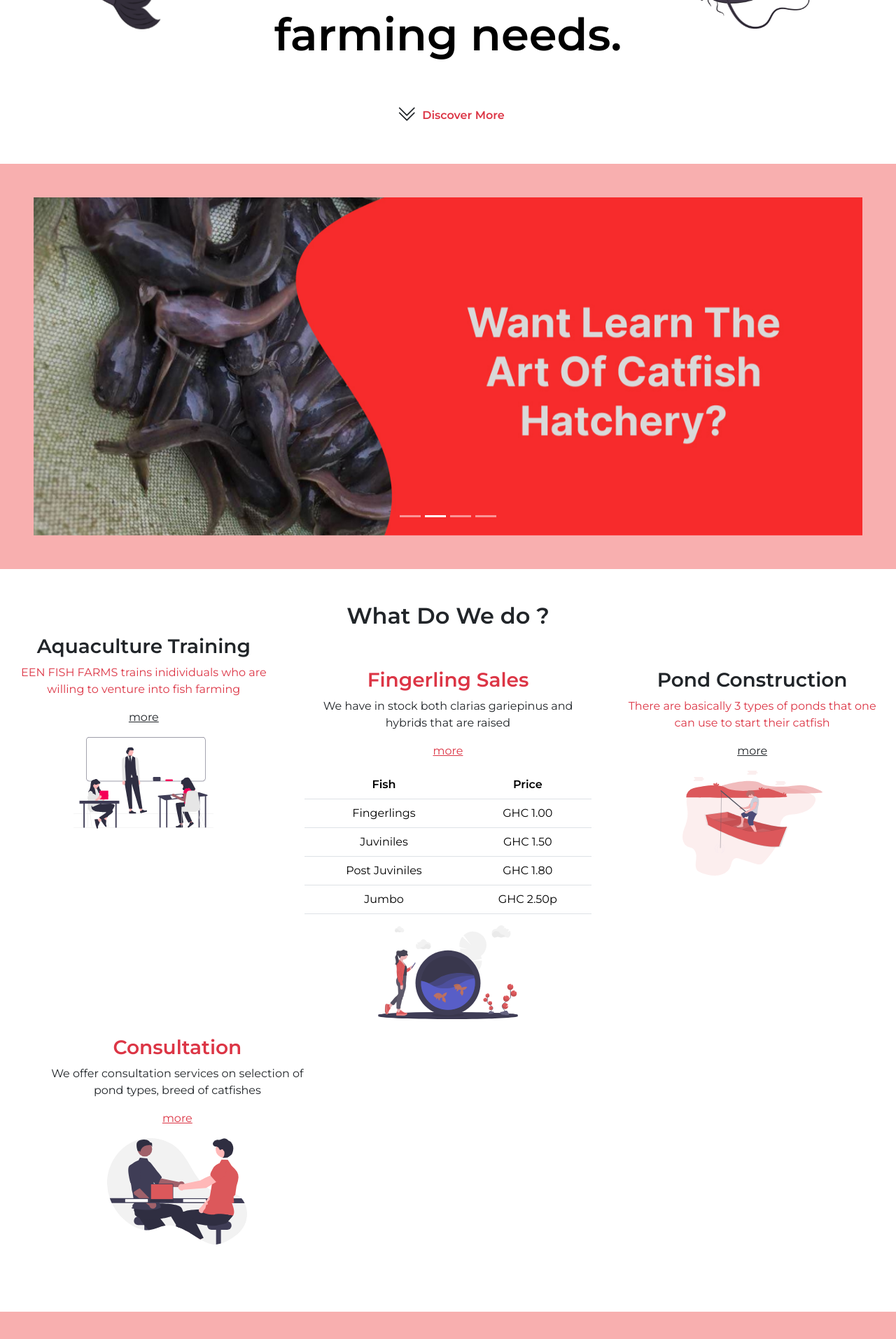
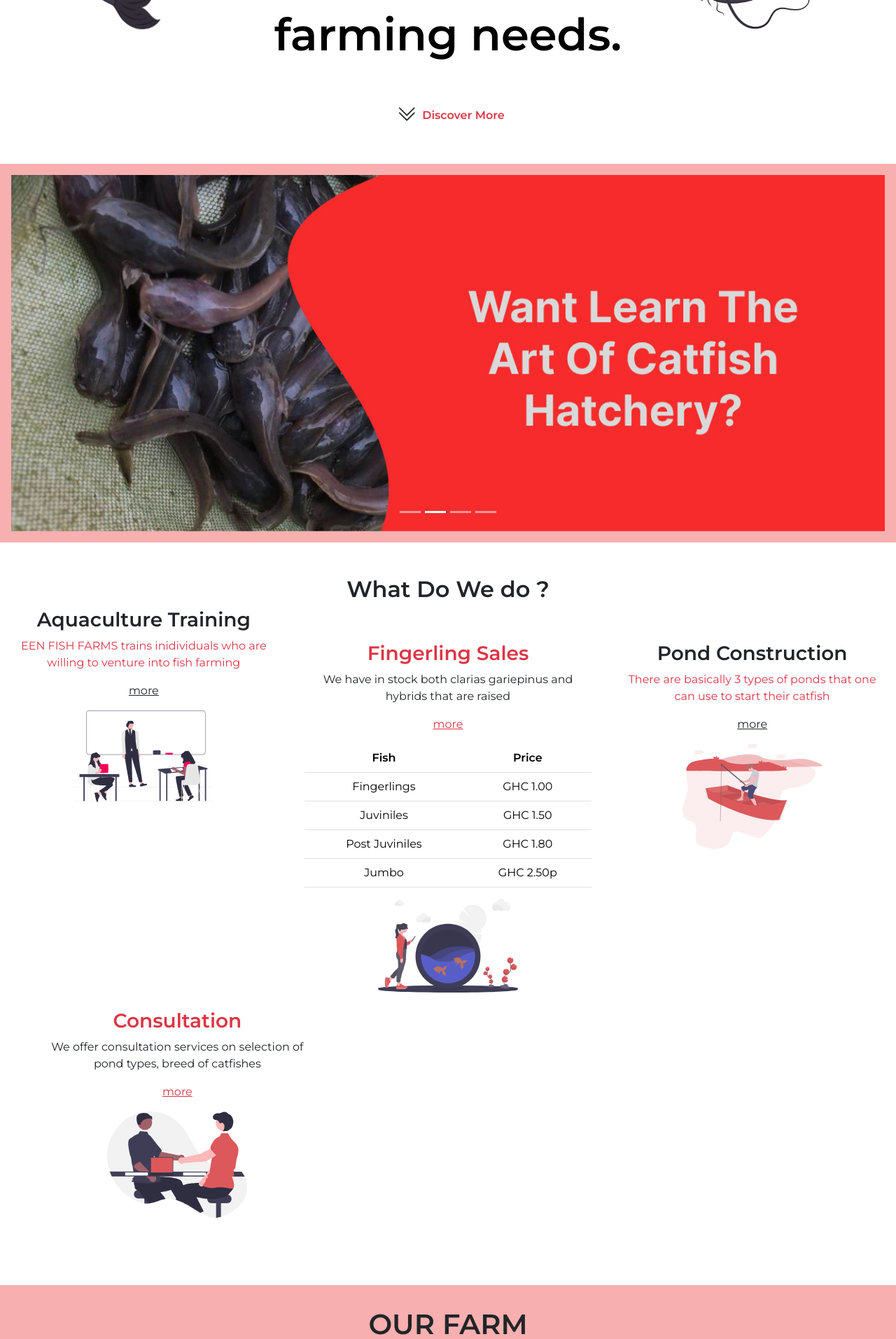
Before and after one commit to chiefportable/enn_new, a Jekyll site: the page built from index.html, in a window 1280 px wide. Shown: the part 357-2270 px from the top of the page at 70% size. Built offline with Jekyll 4.4.1, drawn with Linux system fonts in a browser that asks for light colours; nearby versions of some CDN libraries.

Commit message:
UPDATE landing page carousel work

```diff
--- a/_includes/upcomming/carousel.html
+++ b/_includes/upcomming/carousel.html
@@ -1,15 +1,15 @@
-<div class="p-5 my-5">
+<div class="p-3 my-5">
     <div id="carouselExampleDark" class="carousel slide" data-bs-ride="carousel">
         <div class="carousel-indicators">
             <button type="button" data-bs-target="#carouselExampleDark" data-bs-slide-to="0" class="active" aria-current="true" aria-label="Slide 1"></button>
             <button type="button" data-bs-target="#carouselExampleDark" data-bs-slide-to="1" aria-label="Slide 2"></button>
-            <button type="button" data-bs-target="#carouselExampleDark" data-bs-slide-to="2" aria-label="Slide 3"></button>
-            <button type="button" data-bs-target="#carouselExampleDark" data-bs-slide-to="3" aria-label="Slide 3"></button>
+            <button type="button" data-bs-target="#carouselExampleDark" data-bs-slide-to="2" aria-label="Slide 2"></button>
+            <button type="button" data-bs-target="#carouselExampleDark" data-bs-slide-to="3" aria-label="Slide 2"></button>
         </div>
 
         <div class="carousel-inner">
           <div class="carousel-item active" data-bs-interval="5000">
-            <img src="/assets/img/learnimg.jpg" class="d-block w-100 img-fluid" alt="...">
+           <a href="/"> <img src="/assets/img/learnimg.jpg" class="d-block w-100 img-fluid" alt="..."></a>
           </div>
           <div class="carousel-item" data-bs-interval="5000">
             <img src="/assets/img/learnimg.jpg" class="d-block w-100 img-fluid" alt="...">
@@ -21,5 +21,20 @@
             <img src="/assets/img/landimg.jpg" class="d-block w-100 img-fluid" alt="...">
           </div>
         </div>
+
+        <!-- <div class="carousel-inner">
+          <ul id="carousel-id">
+            {%- for post in site.posts -%}
+              <li>
+                <div class="carousel-item active" data-bs-interval="5000">
+                  <img src="/assets/img/carousel.jpg" class="img-fluid w-100" alt="">
+                  <div class="carousel-caption">
+                    <h1 class="fw-bold display-4 ">{{ post.title }}</h1>
+                  </div>
+                </div>
+              </li>
+            {%- endfor -%}
+          </ul>
+        </div> -->
     </div>
 </div>
--- a/_sass/main.scss
+++ b/_sass/main.scss
@@ -89,7 +89,7 @@
     color: black;
 }
 
-#header, #main{
+#header, #mainn{
     display: flex;
     flex-direction: column;
     margin-inline: auto;
@@ -190,3 +190,7 @@
 .caro{
     display: block;
 }
+
+#carousel-id li{
+    list-style: none;
+}
```
Also changed, not shown: _posts/2023-12-14-attention-all-catfish-enthusiasts.md (+1 -1 lines), assets/img/carousel.jpg (added).
